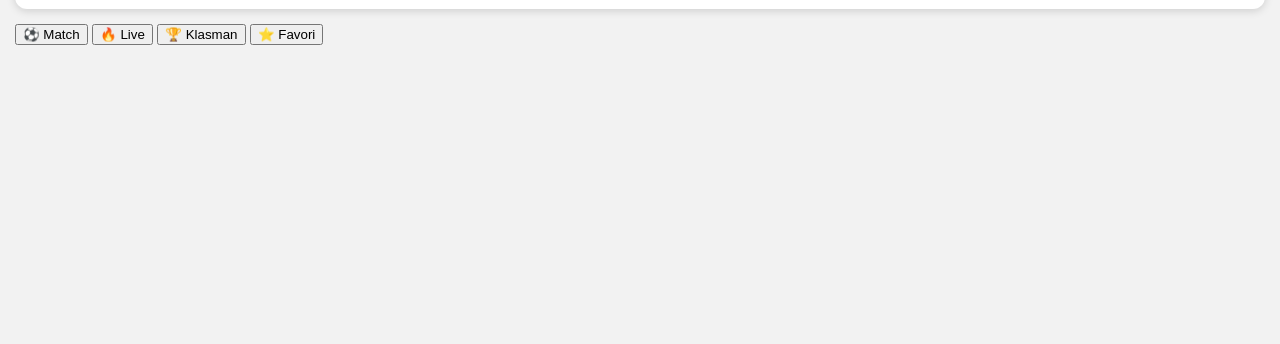
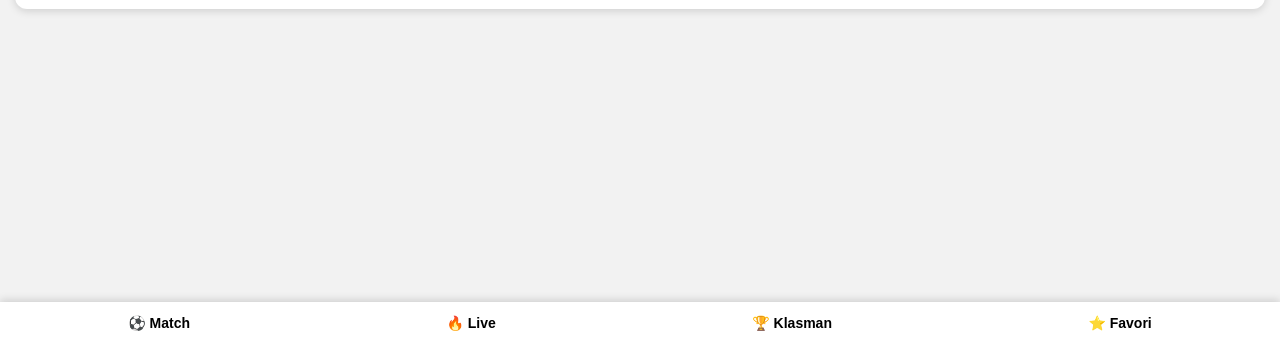
Before and after one commit to valbrumlorkinson09-cyber/Preziscore-, a plain HTML site: page index.html in a window 1280 px wide. Shown: the part 456-800 px from the top of the page. Drawn offline with Linux system fonts and the light colour scheme.

Commit message:
Update style.css

```diff
--- a/style.css
+++ b/style.css
@@ -43,3 +43,21 @@ header h1 {
     text-align: center;
     color: red;
 }
+.menu {
+    position: fixed;
+    bottom: 0;
+    left: 0;
+    width: 100%;
+    background: white;
+    display: flex;
+    justify-content: space-around;
+    padding: 12px 0;
+    box-shadow: 0 -2px 8px rgba(0,0,0,0.15);
+}
+
+.menu button {
+    border: none;
+    background: none;
+    font-size: 14px;
+    font-weight: bold;
+}
```
